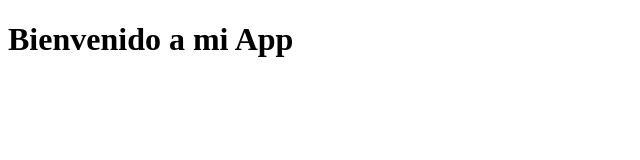
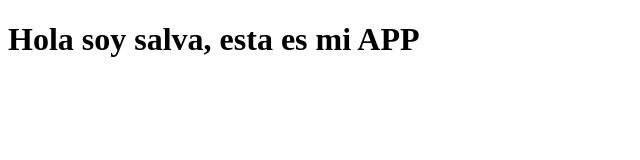
Before and after one commit to Saxxan/Curso-GIT, a plain HTML site: page index.html in a window 1280 px wide. Shown: the whole page, without its empty margins (0-640 px from the left). Drawn offline with Linux system fonts and the light colour scheme; files whose address does not match are found by name.

Commit message:
Nuevo helper JS y cambios heading

```diff
--- a/index.html
+++ b/index.html
@@ -13,6 +13,6 @@
     </script>
 </head>
 <body>
-    <h1>Bienvenido a mi App</h1>
+    <h1>Hola soy salva, esta es mi APP</h1>
 </body>
 </html>
```
Also changed, not shown: prueba.js (added).
